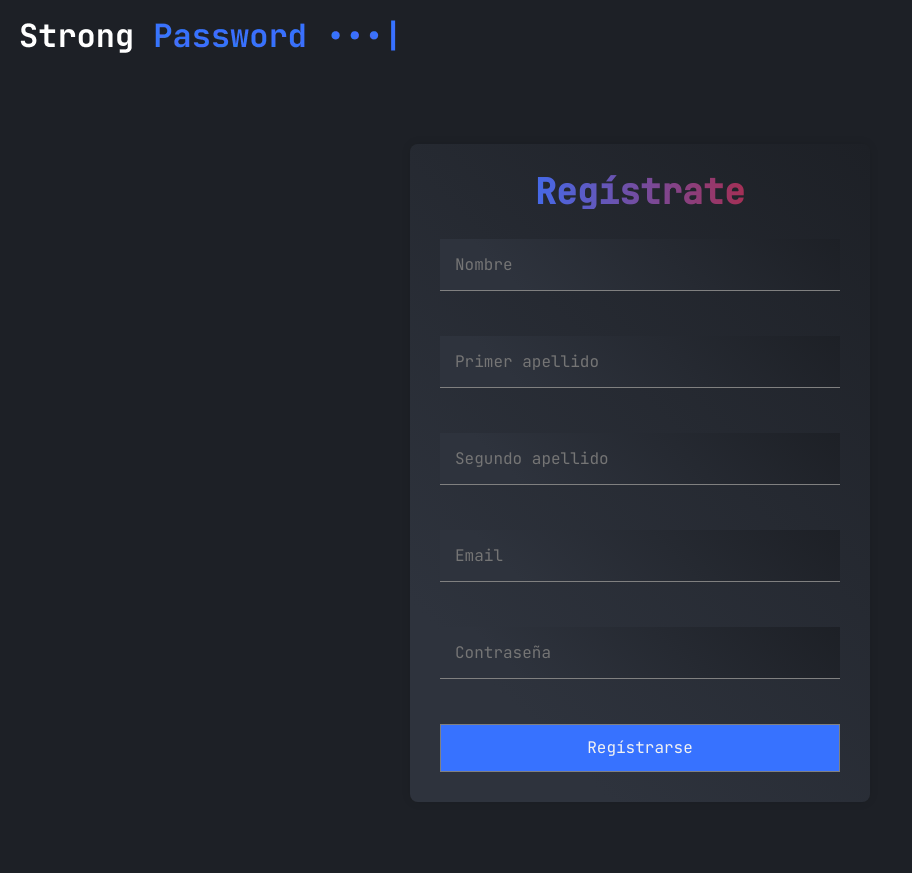
After one commit to PonssDev/StrongPassword_app, a PHP site: page /register.html in a window 1280 px wide. The commit adds this page. Shown: the whole page, without its empty margins (0-912 px from the left). Run offline with PHP 8.4, Linux system fonts and the light colour scheme.

Commit message:
Landing y register terminado.

```diff
--- a/css/style.css
+++ b/css/style.css
@@ -34,102 +34,110 @@ body {
 }
 
 #container {
-  background-color: red;
+  /* background-color: red; */
   width: 100%;
 }
 
-header{
-  background-color: #f2f2f2;
+header {
+  background-color: #1d2026;
   display: flex;
   align-items: center;
   padding: 20px;
   gap: 20px;
-  border-bottom: 1px solid #8f8f8f;
 }
 
-nav{
+nav {
   display: flex;
   justify-content: space-between;
   width: 100%;
 }
 
-nav .left__nav, .right__nav{
+nav .left__nav,
+.right__nav {
   display: flex;
   align-items: center;
   gap: 50px;
 }
 
-nav a{
+nav a {
   text-decoration: none;
-  color: black;
+  color: white;
 }
 
-nav li{
+nav li {
   list-style: none;
 }
 
-.landing__page{
+.landing__page,
+.register__section {
   display: flex;
   justify-content: center;
-  background-color: aqua;
+  /* background-color: aqua; */
 }
 
-.landing__interior{
+.landing__interior {
   max-width: 1000px;
   width: 1000px;
   display: flex;
   align-items: center;
   padding: 20px;
-  background-color: purple;
+  /* background-color: purple; */
 }
 
-.left__landing{
+.left__landing {
   width: 50%;
   display: flex;
   flex-direction: column;
-  gap: 50px;
+  gap: 40px;
 }
 
-.left__landing h3{
+.left__landing h3 {
   font-size: 40px;
+  color: white;
 }
 
-.left__landing p{
+.left__landing p {
   font-size: 15px;
+  color: white;
 }
 
-.left__landing a{
+.left__landing a {
   text-decoration: none;
   background-color: #3772ff;
   padding: 15px;
-  width: 45%;
+  width: 30%;
   border-radius: 10px;
+  text-align: center;
 }
 
-.vector{
-  width: 70%;
+.vector {
+  width: 50%;
 }
 
-.create__password{
-  background-color: pink;
+.create__password {
+  background: rgb(46, 51, 61);
+  background: linear-gradient(45deg, rgba(46, 51, 61, 1) 18%, rgba(29, 32, 38, 1) 100%);
   width: 100%;
+  padding: 30px;
   display: flex;
   justify-content: center;
   align-items: center;
 }
 
-.create__interior{
-  background-color: blue;
+.create__interior {
+  /* background-color: blue; */
   max-width: 1000px;
   width: 1000px;
   display: flex;
   justify-content: center;
 }
 
-.sub__form{
-  background-color: green;
+.sub__form {
+  /* background-color: #1d2026; */
+  background-color: #1d2026;
   width: 600px;
   padding: 30px;
+  border-radius: 15px;
 }
 
 .strongpassword {
@@ -137,6 +145,7 @@ nav li{
   justify-content: center;
   align-items: center;
   font-size: 40px;
+  color: white;
 }
 
 .form {
@@ -162,16 +171,17 @@ nav li{
 
 .wrapper__lenght .number__lenght {
   font-size: 40px;
+  color: white;
 }
 
-.wrapper__input #password{
+.wrapper__input #password {
   border-radius: 10px;
-  background-color: #292d3d;
+  background-color: rgb(142, 142, 142);
   border: none;
   text-align: center;
 }
 
-#copy{
+#copy {
   width: 50px;
   height: 50px;
   border-radius: 10px;
@@ -192,6 +202,10 @@ nav li{
   font-size: 25px;
 }
 
+.wrapper__option label {
+  color: white;
+}
+
 .wrapper__option .wrapper__checkbox {
   display: grid;
   place-items: center;
@@ -202,14 +216,17 @@ nav li{
   position: relative;
   width: 24px;
   height: 24px;
-  border-radius: 50%; /* Hacer el checkbox circular */
-  background: #1d2026; /* Cambiar por tu color secundario */
+  border-radius: 50%;
+  /* Hacer el checkbox circular */
+  background: #1d2026;
+  /* Cambiar por tu color secundario */
   transition: box-shadow 0.2s ease;
   cursor: pointer;
 }
 
 .wrapper__option input:checked {
-  box-shadow: 0 0 0 2px #3772ff; /* Cambiar por tu color primario */
+  box-shadow: 0 0 0 2px #3772ff;
+  /* Cambiar por tu color primario */
 }
 
 .wrapper__option input::after {
@@ -218,7 +235,8 @@ nav li{
   width: 0px;
   height: 0px;
   border-radius: 50%;
-  background: #3772ff; /* Cambiar por tu color primario */
+  background: #3772ff;
+  /* Cambiar por tu color primario */
   opacity: 0;
   transition: opacity 0.3s ease, width 0.2s linear, height 0.2s linear;
   top: 50%;
@@ -239,8 +257,81 @@ nav li{
   color: #f2f2f2;
   border-radius: 8px;
   border: none;
-  margin-left: auto; /* Centra horizontalmente */
+  margin-left: auto;
+  /* Centra horizontalmente */
   margin-right: auto;
   letter-spacing: 4px;
-  font-size: 20px; /* Centra horizontalmente */
+  font-size: 20px;
+  /* Centra horizontalmente */
 }
+
+footer {
+  padding: 10px;
+  text-align: center;
+}
+
+footer p {
+  color: white;
+}
+
+/* Register */
+.register__section {
+  display: flex;
+  justify-content: center;
+  align-items: center;
+  height: 100vh;
+
+}
+
+.wrapper__register {
+  background: rgb(46, 51, 61);
+  background: linear-gradient(45deg, rgba(46, 51, 61, 1) 18%, rgba(29, 32, 38, 1) 100%);
+  box-shadow: 0 0 10px rgba(0, 0, 0, 0.1);
+  padding: 30px;
+  border-radius: 8px;
+}
+
+#register {
+  width: 400px;
+  max-width: 400px;
+  margin: 0 auto;
+  display: flex;
+  flex-direction: column;
+  gap: 30px;
+
+
+}
+
+.registrate__tittle {
+  text-align: center;
+  font-size: 35px;
+  background: #3772FF;
+  background: linear-gradient(to right, #3772FF 16%, #CF1512 100%);
+  -webkit-background-clip: text;
+  -webkit-text-fill-color: transparent;
+
+}
+
+#register #nombre, #primerApellido, #segundoApellido, #email, #contrasenya {
+  width: 100%;
+  padding: 15px;
+  margin-bottom: 15px;
+  border: 1px solid #ccc;
+  box-sizing: border-box;
+  border-bottom: 1px solid gray;
+  border-top: none;
+  border-left: none;
+  border-right: none;
+  background: rgb(46, 51, 61);
+  background: linear-gradient(45deg, rgba(46, 51, 61, 1) 18%, rgba(29, 32, 38, 1) 100%);
+}
+
+#register input[type="submit"] {
+  background-color: #3772ff;
+  cursor: pointer;
+  padding: 15px;
+}
+
+#register input[type="submit"]:hover {
+  background-color: #2a58c4;
+}
--- /dev/null
+++ b/register.html
@@ -0,0 +1,37 @@
+<!DOCTYPE html>
+<html lang="en">
+
+<head>
+    <meta charset="UTF-8">
+    <meta name="viewport" content="width=device-width, initial-scale=1.0">
+    <title>Document</title>
+    <link rel="stylesheet" href="css/style.css">
+    <link rel="preconnect" href="https://fonts.googleapis.com">
+    <link rel="preconnect" href="https://fonts.gstatic.com" crossorigin>
+    <link href="https://fonts.googleapis.com/css2?family=JetBrains+Mono:wght@400;500&display=swap" rel="stylesheet">
+</head>
+
+<body>
+    <div id="container">
+        <header>
+            <div class="logo">
+                <img src="img/desktop/Strong Password •••_white.webp" alt="" class="logo">
+            </div>
+        </header>
+        <section class="register__section">
+            <div class="wrapper__register">
+                <form action="index.php" id="register">
+                    <h3 class="registrate__tittle">Regístrate</h3>
+                    <input type="text" placeholder="Nombre" id="nombre">
+                    <input type="text" placeholder="Primer apellido" id="primerApellido">
+                    <input type="text" placeholder="Segundo apellido" id="segundoApellido">
+                    <input type="email" placeholder="Email" id="email">
+                    <input type="text" placeholder="Contraseña" id="contrasenya">
+                    <input type="submit" value="Regístrarse" id="registrate">
+                </form>
+            </div>
+        </section>
+    </div>
+</body>
+
+</html>
```
Also changed, not shown: index.html (+6 -3 lines), index.php (added, +11 -0 lines), login.html (added, +34 -0 lines), img/desktop/Strong Password •••_white.webp (added).
